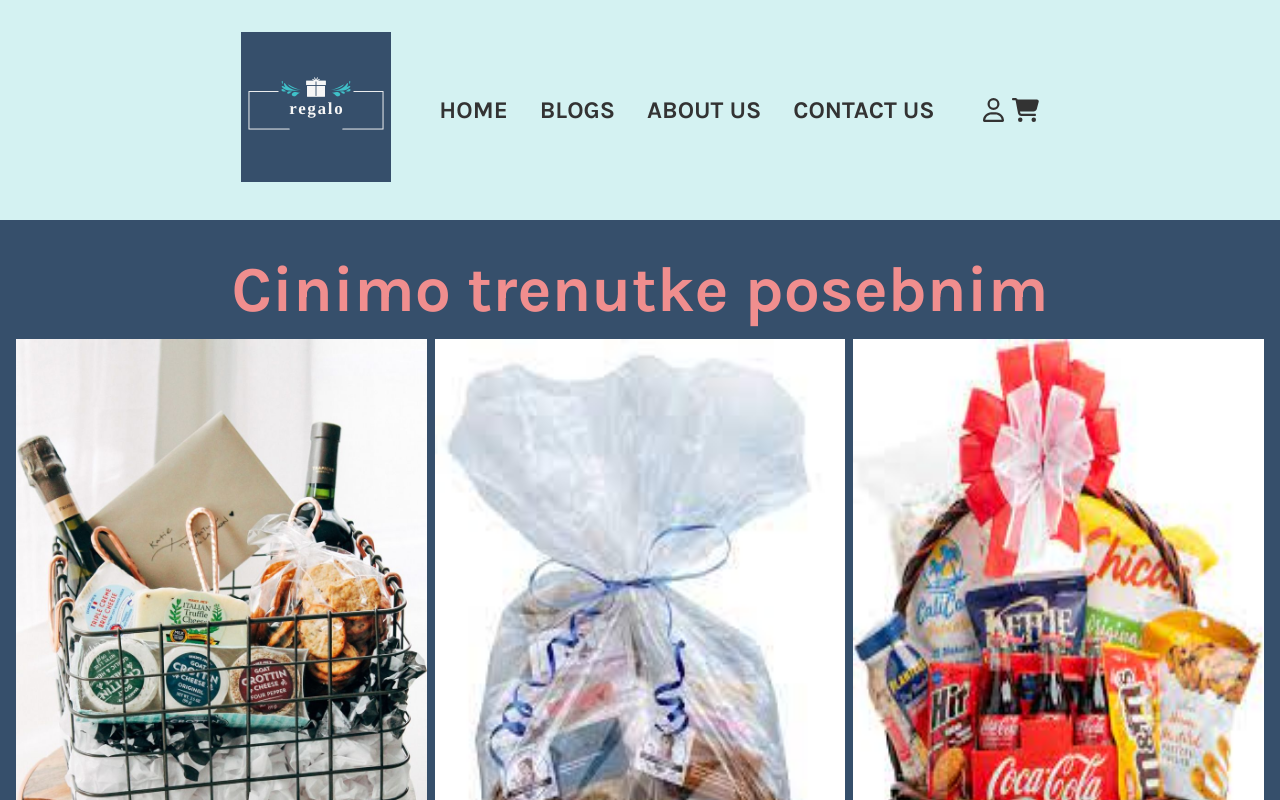
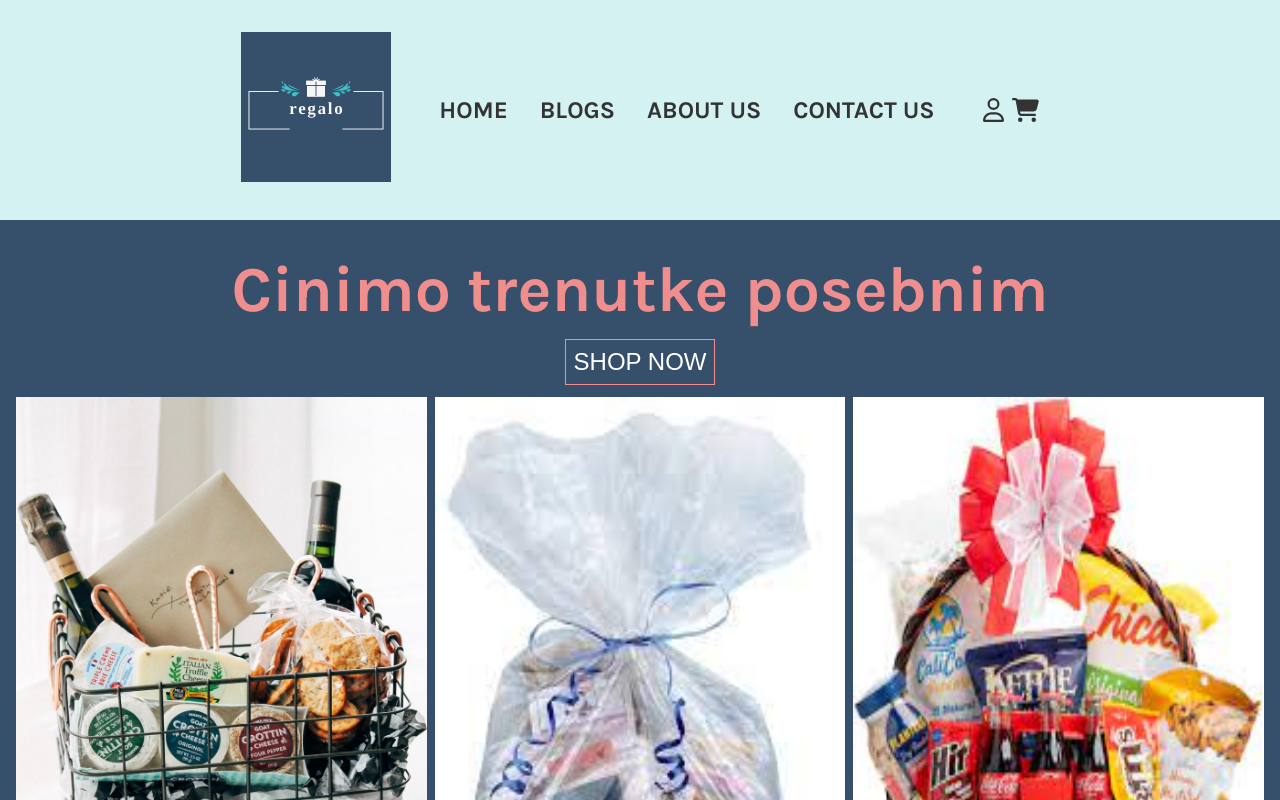
Before and after one commit to MilanJulinac42/gb-client, a Next.js app: page / in a window 1280 px wide. Shown: the top 800 px of the page. Built offline with nearby package versions, Linux system fonts and the light colour scheme.

Commit message:
gb-76 fixed hero added components

```diff
--- a/components/container/Container.module.scss
+++ b/components/container/Container.module.scss
@@ -6,7 +6,6 @@
 	display: flex;
 	justify-content: center;
 	align-items: center;
-	background-color: $logo-color;
 }
 
 .contentContainer {
--- a/components/container/Container.tsx
+++ b/components/container/Container.tsx
@@ -3,11 +3,12 @@
 
 interface ContainerProps {
 	children: ReactNode;
+	color?: string;
 }
 
-const Container: React.FC<ContainerProps> = ({ children }) => {
+const Container: React.FC<ContainerProps> = ({ children, color }) => {
 	return (
-		<div className={styles.pageContainer}>
+		<div className={styles.pageContainer} style={{ backgroundColor: color }}>
 			<div className={styles.contentContainer}>{children}</div>
 		</div>
 	);
--- a/layout/hero/Hero.module.scss
+++ b/layout/hero/Hero.module.scss
@@ -27,3 +27,12 @@
 	width: 100%;
 	padding: 0 $large-padding;
 }
+
+.cta {
+	padding: $small-padding;
+	font-size: $medium-font;
+	border: 1px solid $secondary-coral-color;
+	background-color: transparent;
+	color: $white-color;
+	cursor: pointer;
+}
--- a/layout/hero/Hero.tsx
+++ b/layout/hero/Hero.tsx
@@ -6,6 +6,7 @@
 	return (
 		<div className={styles.wrapper}>
 			<h1 className={styles.heading}>Cinimo trenutke posebnim</h1>
+			<button className={styles.cta}>SHOP NOW</button>
 			<div className={styles.imageWrapper}>
 				<HeroImage src="/gb1.jpg" />
 				<HeroImage src="/gb2.jpeg" />
--- a/pages/index.tsx
+++ b/pages/index.tsx
@@ -19,8 +19,11 @@
 
 			<Navbar></Navbar>
 			<main>
-				<Container>
+				<Container color="#364f6b">
 					<Hero></Hero>
+				</Container>
+				<Container color="#fff2cc">
+
 				</Container>
 			</main>
 		</div>
```
Also changed, not shown: components/card/Card.scss (added), components/card/Card.tsx (added), layout/landingPageGallery/LandingPageGallery.scss (added), layout/landingPageGallery/LandingPageGallery.tsx (added).
